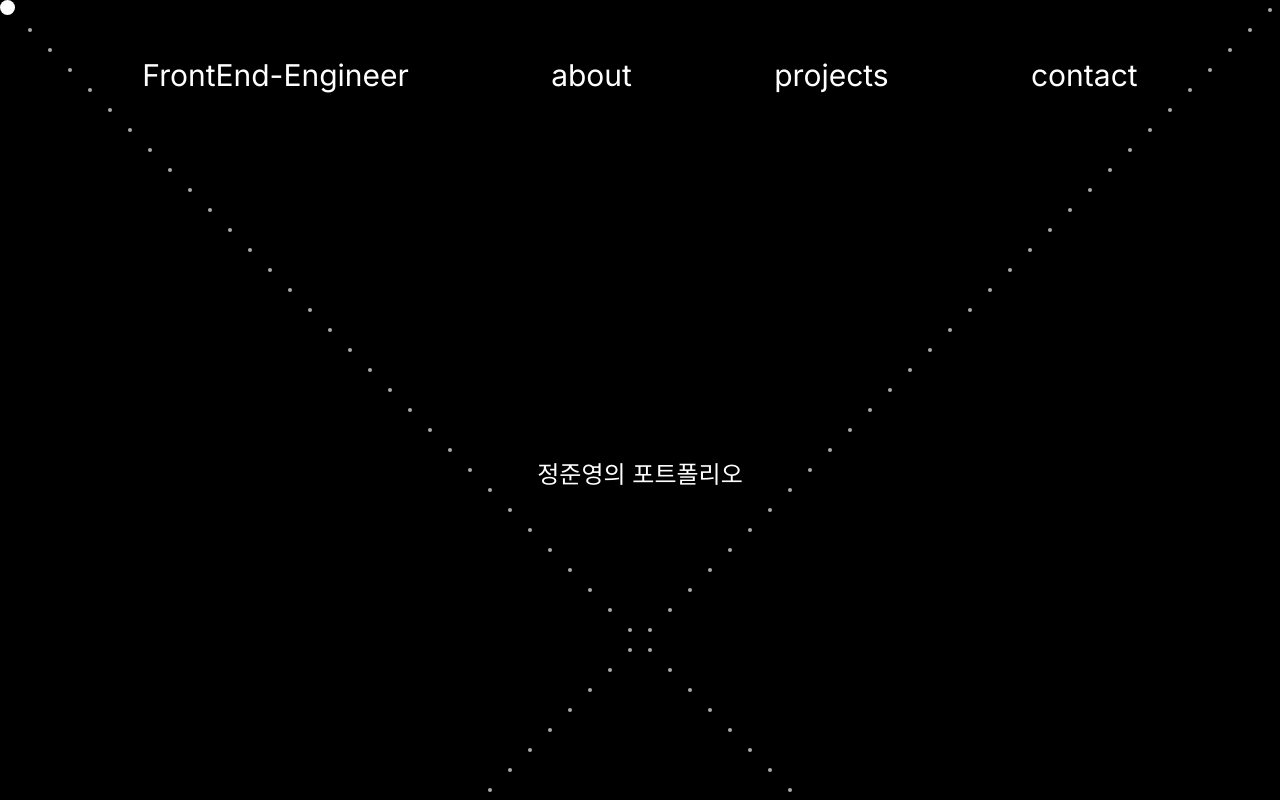
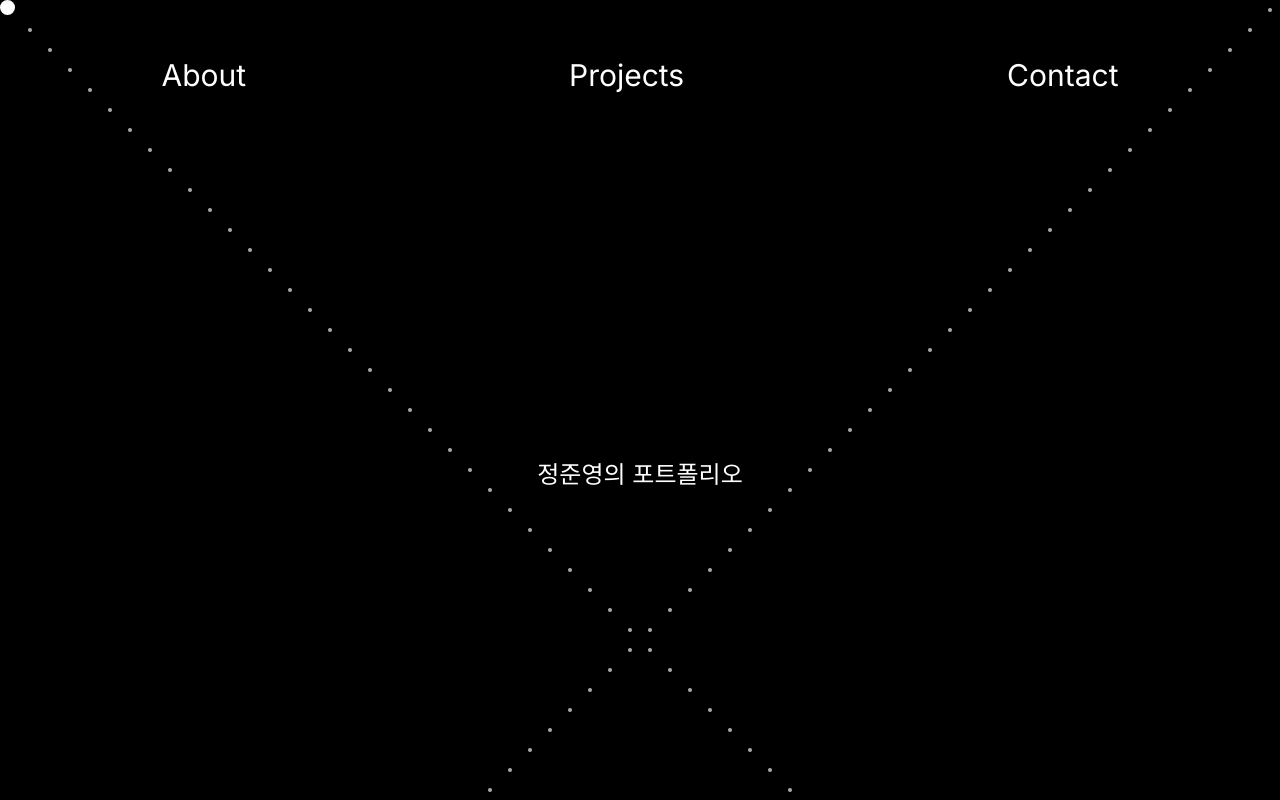
Before and after one commit to Jayjunyoung/portfolio_web_site, a Next.js app: page / in a window 1280 px wide. Built offline with nearby package versions, Linux system fonts and the light colour scheme.

Commit message:
feat: about 페이지 퍼블리싱 및 애니메이션 초기 구현

```diff
--- a/app/about/page.tsx
+++ b/app/about/page.tsx
@@ -1,3 +1,104 @@
-export default function About() {
-  return <div>소개</div>;
+"use client";
+
+import { useEffect } from "react";
+
+export default function AboutPage() {
+  useEffect(() => {
+    const pageElement = document.getElementById("about-page");
+    if (pageElement) {
+      pageElement.classList.add("page-fade-in");
+    }
+    const introText = document.getElementById("intro-text");
+    const profile = document.getElementById("profile");
+
+    const timer = setTimeout(() => {
+      if (introText) {
+        introText.classList.add("text-move-up");
+      }
+      if (profile) {
+        profile.classList.remove("hidden");
+        profile.classList.add("profile-fade-in");
+      }
+    }, 2000);
+
+    return () => clearTimeout(timer);
+  }, []); // 의존성 배열 추가
+
+  const introductionTexts = [
+    "안녕하세요, 저는 배움이 취미인 프론트엔드 개발자 정준영 입니다.",
+    "하루에 개발한 내용과 알고리즘 문제 해결 과정을 블로그로 작성 중 입니다.",
+    "프론트엔드 개발 직무를 목표로 공부하고 있습니다.",
+    "하루에 해야 할 태스크를 일정관리 툴로 작성하여 계획적으로 완료하는 성격을 가지고 있습니다.",
+  ];
+
+  return (
+    <div
+      id="about-page"
+      className="w-full h-screen flex flex-col justify-center items-center bg-black text-white overflow-scroll"
+    >
+      <h1 id="intro-text" className="text-4xl mb-2">
+        About Me💻
+      </h1>
+      <div
+        id="profile"
+        className="hidden flex-row justify-center w-[880px] h-auto"
+      >
+        <img
+          src="/profile.jpg"
+          alt="Profile Picture"
+          className="w-2/4 h-full"
+        />
+        <div className="flex flex-col w-2/4 h-full justify-center items-start ml-14 text-xl">
+          {introductionTexts.map((text, index) => (
+            <span key={index} className="h-auto text-left mt-5">
+              {text}
+            </span>
+          ))}
+        </div>
+      </div>
+      <style jsx>{`
+        .page-fade-in {
+          animation: pageFadeIn 1s forwards;
+        }
+
+        @keyframes pageFadeIn {
+          0% {
+            background-color: white;
+          }
+          100% {
+            background-color: black;
+            color: white;
+          }
+        }
+
+        .text-move-up {
+          animation: moveUp 1s forwards;
+        }
+
+        @keyframes moveUp {
+          0% {
+            transform: translateY(0);
+          }
+          100% {
+            transform: translateY(-50px);
+          }
+        }
+
+        .profile-fade-in {
+          opacity: 0;
+          display: flex;
+          animation: fadeIn 1.5s forwards;
+        }
+
+        @keyframes fadeIn {
+          0% {
+            opacity: 0;
+          }
+          100% {
+            opacity: 1;
+          }
+        }
+      `}</style>
+    </div>
+  );
 }
--- a/app/globals.css
+++ b/app/globals.css
@@ -71,3 +71,21 @@ body {
   pointer-events: none;
   transition: transform 0.1s ease;
 }
+
+.envelope {
+  position: relative;
+  overflow: hidden;
+}
+
+.open-envelope {
+  animation: openEnvelope 1s forwards;
+}
+
+@keyframes openEnvelope {
+  0% {
+    transform: scaleY(1);
+  }
+  100% {
+    transform: scaleY(0);
+  }
+}
--- a/app/page.tsx
+++ b/app/page.tsx
@@ -2,8 +2,20 @@
 
 import Header from "@/components/Header";
 import { useEffect } from "react";
+import { useRouter } from "next/navigation";
 
 export default function MainPage() {
+  const router = useRouter();
+  const handleNavClick = (section: string) => {
+    const envelope = document.querySelector(".envelope") as HTMLElement | null;
+    if (envelope) {
+      envelope.classList.add("open-envelope");
+    }
+
+    setTimeout(() => {
+      router.push(`/${section}`);
+    }, 1000); // 애니메이션 지속 시간과 일치
+  };
   useEffect(() => {
     const circle = document.getElementById("circle");
 
@@ -24,12 +36,12 @@ export default function MainPage() {
     fadeInElements.forEach((element) => {
       element.classList.add("fade-in-animation");
     });
-  }, []);
+  });
 
   return (
-    <div className="w-full h-screen bg-black relative flex flex-col text-white fade-in">
+    <div className="w-full h-screen bg-black relative flex flex-col text-white fade-in envelope">
       <div className="absolute top-0 left-0 w-full h-full stars"></div>
-      <Header />
+      <Header handleNavClick={handleNavClick} />
       <div className="flex justify-center items-center flex-grow relative z-10">
         <div className="flex justify-center items-center w-full h-[250px]">
           <span className="text-2xl">정준영의 포트폴리오</span>
--- a/components/Header.tsx
+++ b/components/Header.tsx
@@ -1,24 +1,35 @@
 "use client";
 
-export default function Header() {
+interface HeaderProps {
+  handleNavClick: (section: string) => void;
+}
+
+const Header: React.FC<HeaderProps> = ({ handleNavClick }) => {
   return (
-    <div className="flex justify-evenly items-center w-full h-[150px] text-3xl z-10">
-      <div className="flex items-center w-auto relative group">
-        <span>FrontEnd-Engineer</span>
+    <div className="flex justify-around items-center w-full h-[150px] text-3xl z-10">
+      <div
+        className="flex items-center relative group"
+        onClick={() => handleNavClick("about")}
+      >
+        <span>About</span>
         <div className="absolute bottom-0 left-0 w-0 h-0.5 bg-white transition-all duration-300 group-hover:w-full"></div>
       </div>
-      <div className="flex items-center relative group">
-        <span>about</span>
+      <div
+        className="flex items-center relative group"
+        onClick={() => handleNavClick("projects")}
+      >
+        <span>Projects</span>
         <div className="absolute bottom-0 left-0 w-0 h-0.5 bg-white transition-all duration-300 group-hover:w-full"></div>
       </div>
-      <div className="flex items-center relative group">
-        <span>projects</span>
-        <div className="absolute bottom-0 left-0 w-0 h-0.5 bg-white transition-all duration-300 group-hover:w-full"></div>
-      </div>
-      <div className="flex items-center relative group">
-        <span>contact</span>
+      <div
+        className="flex items-center relative group"
+        onClick={() => handleNavClick("contact")}
+      >
+        <span>Contact</span>
         <div className="absolute bottom-0 left-0 w-0 h-0.5 bg-white transition-all duration-300 group-hover:w-full"></div>
       </div>
     </div>
   );
-}
+};
+
+export default Header;
```
Also changed, not shown: public/profile.jpg (added).
